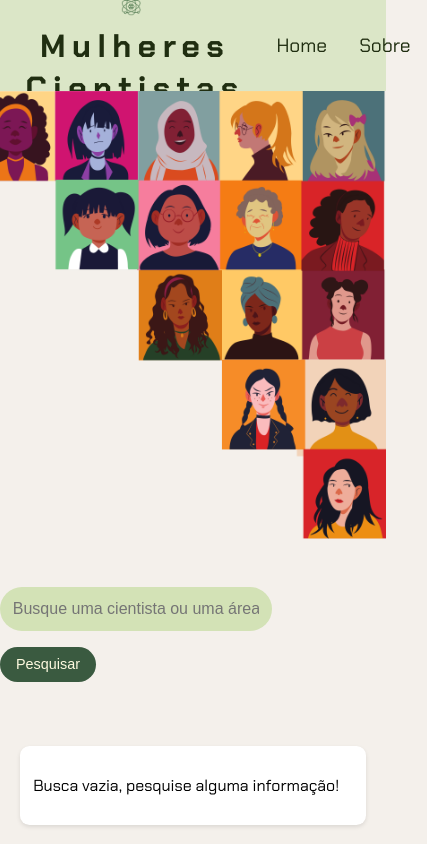
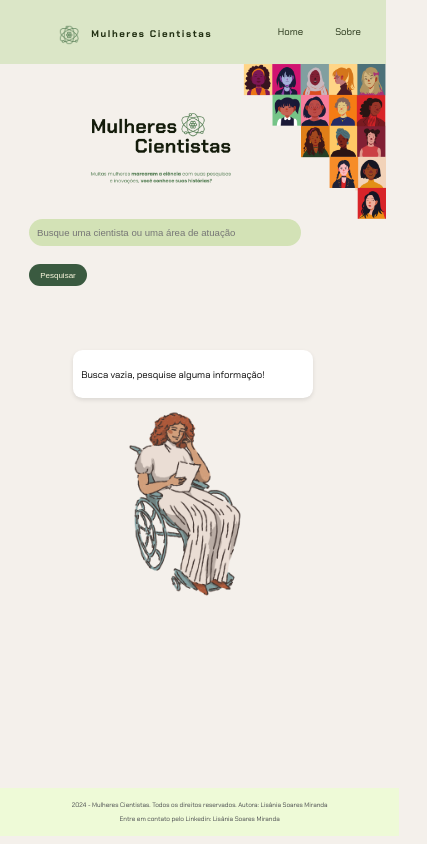
Before and after one commit to lisaniaSoares/ImersaoDev-Gemini, a plain HTML site: page index.html in a window 390 px wide. Both pictures are taken after a click on the button "Pesquisar". Shown: the top 844 px of the page, 427 px wide, since content can reach past the window. Drawn offline with Linux system fonts and the light colour scheme.

Commit message:
Responsividade pt 3

```diff
--- a/app.js
+++ b/app.js
@@ -65,7 +65,7 @@ function pesquisar(){
                     <p class="descricao-meta">
                         <a href="#">Área de atuação: ${dado.area}</a>
                     </p>
-                    <a href=${dado.wiki} target="_blank">Mais informações sobre ela.</a>
+                    <a class="link" href=${dado.wiki} target="_blank">Mais informações sobre ela.</a>
                 </div>
             </div>
             `;
--- a/index.html
+++ b/index.html
@@ -13,14 +13,14 @@
     <header> <!--Cabeçalho da página-->
 
 
-        <div>
+        <div class="navbar">
             <nav>
                 <ul>
                     <li>
-                        <h3>
+                        <h2>
                             <img src="img/icon.png" alt="Icone científico">
                             Mulheres Cientistas
-                        </h3>
+                        </h2>
                     </li>
                     <li><a href="#">Home</a></li>
                     <li><a href="#">Sobre</a></li>
@@ -41,7 +41,7 @@
 
         <!--Seções da página principa: seção de pesquisa-->
         <section class="section-pesquisa">
-            <div>
+            <div class="input">
                 <input type="text" placeholder="Busque uma cientista ou uma área de atuação" id="campo-pesquisa">
                 <button onclick="pesquisar()">Pesquisar</button>
             </div>
--- a/style.css
+++ b/style.css
@@ -13,11 +13,21 @@ body {
 }
 
 header{
-    text-align: center;
     display: flex;
     align-items: center;
-    justify-content:space-between;
     flex-direction: row;
+    margin: 0;
+    padding: 0;
+    width: 100%;
+    max-width: 1900px;
+}
+
+.navbar{
+    width: 100%;
+    max-width: 1900px;
+    display: flex;
+    align-items: center;
+    justify-content: left;
     background-color: #dbe6c7;
     padding: 0.6rem;
     margin: 0;
@@ -26,17 +36,17 @@ header{
 
 nav ul {
     display: flex;
-    justify-content: space-between;
-    align-items: center; /* Centraliza os itens verticalmente */
+    justify-content: left;
+     /* Centraliza os itens verticalmente */
     list-style: none;
     margin: 0;
     padding: 0;
-    height: 5%; /* Altura ajustada */
-    width: 100%;
 }
 
 nav li {
     padding: 1rem; /* Adiciona um pouco de espaço em volta de cada item */
+    display: flex;
+    align-items: center;
 }
 
 nav img {
@@ -51,16 +61,15 @@ nav a {
 }
 
 /* Estiliza os títulos h1 */
-h3 {
-    font-size: 2rem; /* Tamanho da fonte */
+h2 {
     color: #202e11; /* Cor do texto */
     text-align: center; /* Alinha o texto ao centro */
-    letter-spacing: 0.4rem; /* Espaçamento entre letras */
+    letter-spacing: 0.2rem; /* Espaçamento entre letras */
     display: inline-block;
     vertical-align: middle;
 }
 
-h3 img{
+h2 img{
     width: 9%;
     height: 9%;
     margin-right: 0.5rem;
@@ -79,20 +88,21 @@ h3 img{
 
 .container-banner{
     width: 100%;
+    max-width: 1900px;
     padding: 0;
     display: flex;
     justify-content: right;
 }
 
 .banner-1{
-    height: 31rem;
-    width: auto;
+    height: auto;
+    max-width: 40%;
     margin-bottom: 0; /* Espaçamento abaixo de cada seção */
 }
 
 .banner-2{
-    height: 28rem;
-    width: auto;
+    height: auto;
+    max-width: 40%;
     margin-bottom: 0; /* Espaçamento abaixo de cada seção */
 }
 
@@ -184,6 +194,8 @@ section button:hover {
     width: 25vh;
     margin-right: 1.2rem;
     border-radius: 0.6rem;
+    margin-top: auto;
+    margin-bottom: auto;
 }
 
 /* Estiliza a descrição meta dentro dos itens de resultado */
@@ -201,8 +213,9 @@ section button:hover {
     box-shadow: 0 2px 4px rgba(0, 0, 0, 0.1); /* Sombra leve */
     font-size: medium;
 }
+
 .img-aviso{
-    height: 370px;
+    height: 27rem;
 }
 
 /* Estiliza o rodapé da página */
@@ -219,14 +232,44 @@ footer {
 
 
 @media (max-width: 768px) {
+    .navbar{
+        height: 3rem;
+    }
+
+    nav h2{
+        font-size: 0.6rem;
+    }
+
+    nav a{
+        font-size: 0.6rem;
+    }
+
     h1 {
         font-size: 2rem; /* Tamanho da fonte em telas menores */
         letter-spacing: 0.2rem; /* Espaçamento entre letras em telas menores */
     }
 
+    h2{
+        font-size: 1.5rem;
+        letter-spacing: 0.2rem;
+    }
+
+    h3{
+        font-size: 1rem;
+        letter-spacing: 0.1rem;
+    }
+
     section input {
-        width: 25rem; /* Largura dos inputs em telas menores */
+        width: auto;/* Largura dos inputs em telas menores */
         padding: 0.8rem; /* Espaçamento interno em telas menores */
+        padding: 0.5rem; /* Espaçamento interno */
+        margin-bottom: 1rem; /* Espaçamento abaixo dos inputs */
+        margin-right: 0.5rem;
+        font-size: 0.6rem; /* Tamanho da fonte */
+    }
+
+    .input{
+        width: 85%;
     }
 
     .resultados-pesquisa {
@@ -235,16 +278,47 @@ footer {
     }
 
     .item-resultado h2 {
-        font-size: 1.3rem; /* Tamanho da fonte dos títulos em telas menores */
+        font-size: 1.2rem; /* Tamanho da fonte dos títulos em telas menores */
+    }
+
+    .item-resultado p{
+        font-size: 0.5rem;
+    }
+
+    .descricao-meta{
+        font-size: 0.7rem;
+    }
+
+    .item-erro{
+        font-size: 0.6rem;
+    }
+
+    .img-aviso{
+        height: 13rem;
     }
 }
 
 /* Responsividade para celulares */
 @media (max-width: 480px) {
 
+    .navbar{
+        height: 2.8rem;
+    }
+
     h1 {
         font-size: 1.8rem; /* Tamanho da fonte em telas pequenas */
         letter-spacing: 0.1rem; /* Espaçamento entre letras em telas pequenas */
+    }
+
+    h2{
+        font-size: 0.8rem;
+        letter-spacing: 0.1rem;
+        margin-bottom: 0.1rem;
+    }
+
+    h3{
+        font-size: 0.8rem;
+        letter-spacing: 0.08rem;
     }
 
     section input {
@@ -252,8 +326,8 @@ footer {
     }
 
     section button {
-        padding: 0.6rem 1rem; /* Espaçamento interno do botão em telas pequenas */
-        font-size: 0.9rem; /* Tamanho da fonte do botão em telas pequenas */
+        padding: 0.4rem 0.7rem; /* Espaçamento interno do botão em telas pequenas */
+        font-size: 0.5rem; /* Tamanho da fonte do botão em telas pequenas */
     }
 
     .resultados-pesquisa {
@@ -262,10 +336,34 @@ footer {
     }
 
     .item-resultado h2 {
-        font-size: 1.1rem; /* Tamanho da fonte dos títulos em telas pequenas */
+        font-size: 0.9rem; /* Tamanho da fonte dos títulos em telas pequenas */
+    }
+
+    .item-resultado p {
+        font-size: 0.4rem;
+    }
+
+    .link{
+        font-size: 0.4rem;
+        margin-top: 1rem;
+    }
+
+    .descricao-meta{
+        font-size: 0.5rem;
+    }
+
+    .img-resultado{
+        margin-top: 1rem;
+    }
+
+    .item-erro{
+        font-size: 0.6rem;
+        width: 14rem;
+        padding: 0.5rem;
+        margin-bottom: 0.1rem;
     }
 
     footer {
-        font-size: 0.9rem; /* Tamanho da fonte do rodapé em telas pequenas */
+        font-size: 0.4rem; /* Tamanho da fonte do rodapé em telas pequenas */
     }
 }
```
